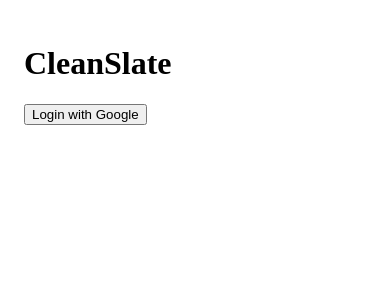
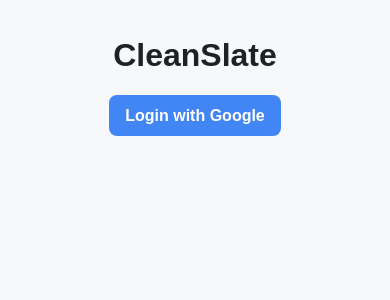
Before and after one commit to Capstone-III-CleanSlate/CleanSlate_frontend, a React (Vite) app in the folder CleanSlate_sidebar/: page / in a window 390 px wide. Shown: the top 300 px of the page. Built offline with nearby package versions, Linux system fonts and the light colour scheme; no server answers.

Commit message:
Add responsive scanning state

```diff
--- a/CleanSlate_sidebar/src/App.jsx
+++ b/CleanSlate_sidebar/src/App.jsx
@@ -1,8 +1,9 @@
 import { useEffect, useState } from "react"
+import ScanCard from "./components/ScanCard";
 
 
 const apiUrl = import.meta.env.VITE_API_URL;
-let loginUrl = `${apiUrl}/api/auth/google`;
+const loginUrl = `${apiUrl}/api/auth/google`;
 
 //navigates the browser to Google
 function handleClick() {
@@ -16,10 +17,23 @@ function App() {
   const [user, setUser] = useState(null);
   const [isCheckingAuth, setIsCheckingAuth] = useState(true);
 
-  function handleScan() {
-    console.log("Scan button clicked");
+
+  async function handleLogout() {
+    try {
+      const response = await fetch(`${apiUrl}/api/auth/logout`, {
+        method: "POST",
+        credentials: "include",
+      });
+
+      if (!response.ok) {
+        throw new Error("Logout failed")
+      }
+
+      setUser(null);
+    } catch (error) {
+      console.error("Could not log out:", error);
+    }
   }
-
   useEffect(() => {
     async function checkAuth() {
       try {
@@ -41,27 +55,45 @@ function App() {
     checkAuth();
   }, []);
 
+
   if (isCheckingAuth) {
     return <p>Checking connection...</p>
   }
-
   if (!user) {
     return (
-      <div style={{padding: "1rem", width: "200px"}}>
+      <div className="app-shell">
         <h1>CleanSlate</h1>
-        <button onClick={handleClick}>Login with Google</button>
+
+        <button
+          type="button"
+          className="login-btn"
+          onClick={handleClick}
+        >
+          Login with Google
+        </button>
       </div>
-    )
+    );
   }
+
   return (
-    <div style={{ padding: "1rem", width: "200px" }}>
+    <div className="app-shell">
       <h1 className="header">CleanSlate</h1>
 
-      <p>Connected as {user.email}</p>
+      <div className="account-bar">
+        <p className="account-status">
+          Signed in to {user.email}
+        </p>
 
-      <button className="scan-btn" onClick={handleScan}>
-        Scan my inbox
-      </button>
+        <button
+          type="button"
+          className="logout-btn"
+          onClick={handleLogout}
+        >
+          Log out
+        </button>
+      </div>
+
+      <ScanCard />
     </div>
   );
 }
--- /dev/null
+++ b/CleanSlate_sidebar/src/components/ScanCard.jsx
@@ -0,0 +1,53 @@
+import { useEffect, useState } from "react";
+
+
+function ScanCard() {
+    const [scanStatus, setScanStatus] = useState("idle")
+
+    function handleScan() {
+        setScanStatus("scanning");
+    }
+
+    useEffect(() => {
+        if (scanStatus !== "scanning") {
+            return;
+        }
+
+        const scanTimer = setTimeout(() => {
+            setScanStatus("completed");
+        }, 3000);
+
+        return () => clearTimeout(scanTimer);
+    }, [scanStatus]);
+
+    return (
+        <section
+            className={`scan-card ${scanStatus === "scanning" ? "scan-card--scanning" : ""
+                }`}
+        >
+            {scanStatus === "idle" && (
+                <button className="scan-btn" onClick={handleScan}>
+                    Scan my inbox
+                </button>
+            )}
+
+            {scanStatus === "scanning" && (
+                <div role="status" aria-live="polite">
+                    <p>Scanning emails...</p>
+                </div>
+            )}
+            {scanStatus === "completed" && (
+                <div role="status">
+                    <p className="scan-complete">Scan complete</p>
+                    <p>25 emails scanned</p>
+
+                    <button className="summary-btn">
+                        Show scan summary
+                    </button>
+                </div>
+            )}
+        </section>
+    );
+}
+
+export default ScanCard;
--- a/CleanSlate_sidebar/src/index.css
+++ b/CleanSlate_sidebar/src/index.css
@@ -0,0 +1,210 @@
+:root {
+    font-family: Arial, Helvetica, sans-serif;
+
+    --color-background: #f6f8fc;
+    --color-surface: #ffffff;
+
+    --color-primary: #4285f4;
+    --color-primary-hover: #3367d6;
+
+    --color-google-red: #ea4335;
+    --color-google-yellow: #fbbc04;
+    --color-google-green: #34a853;
+    --color-google-blue: #4285f4;
+
+    --color-text: #202124;
+    --color-muted: #5f6368;
+    --color-border: #dadce0;
+    --color-success: #188038;
+
+    color: var(--color-text);
+    background-color: var(--color-background);
+}
+
+* {
+    box-sizing: border-box;
+}
+
+html,
+body,
+#root {
+    width: 100%;
+    min-height: 100%;
+}
+
+body {
+    margin: 0;
+    background-color: var(--color-background);
+}
+
+/* Shared styling for the application's button classes */
+.login-btn,
+.logout-btn,
+.scan-btn,
+.summary-btn {
+    border: none;
+    border-radius: 8px;
+    padding: 0.7rem 1rem;
+
+    font: inherit;
+    font-weight: 600;
+
+    color: white;
+    background-color: var(--color-primary);
+    cursor: pointer;
+}
+
+.login-btn:hover,
+.logout-btn:hover,
+.scan-btn:hover,
+.summary-btn:hover {
+    background-color: var(--color-primary-hover);
+}
+
+.login-btn:focus-visible,
+.logout-btn:focus-visible,
+.scan-btn:focus-visible,
+.summary-btn:focus-visible {
+    outline: 3px solid #aecbfa;
+    outline-offset: 2px;
+}
+
+/* Main responsive side-panel container */
+.app-shell {
+    width: 100%;
+    max-width: 480px;
+    min-height: 100vh;
+
+    margin: 0 auto;
+    padding: clamp(0.75rem, 4vw, 1.5rem);
+
+    text-align: center;
+}
+
+.header {
+    margin: 0 0 0.25rem;
+
+    color: var(--color-primary);
+    font-size: clamp(1.4rem, 6vw, 1.8rem);
+}
+
+.account-status {
+    margin: 0 0 1.25rem;
+
+    color: var(--color-muted);
+    font-size: 0.85rem;
+
+    overflow-wrap: anywhere;
+}
+
+/*
+ * Defines the custom angle used by the rotating
+ * conic gradient.
+ */
+@property --glow-angle {
+    syntax: "<angle>";
+    initial-value: 0deg;
+    inherits: false;
+}
+
+.scan-card {
+    position: relative;
+    isolation: isolate;
+    z-index: 0;
+
+    display: grid;
+    place-items: center;
+
+    width: 100%;
+    min-height: 160px;
+    padding: clamp(1rem, 5vw, 1.5rem);
+
+    border: none;
+    border-radius: 12px;
+    background: transparent;
+    box-shadow: 0 4px 12px rgb(32 33 36 / 10%);
+
+    text-align: center;
+}
+
+/* Generated layers used for the card surface and border */
+.scan-card::before,
+.scan-card::after {
+    content: "";
+    position: absolute;
+
+    border-radius: inherit;
+    pointer-events: none;
+}
+
+/* This layer appears around the outside of the card */
+.scan-card::before {
+    inset: -2px;
+    z-index: -2;
+
+    background: var(--color-border);
+}
+
+/* This layer covers the center of the border gradient */
+.scan-card::after {
+    inset: 0;
+    z-index: -1;
+
+    background-color: var(--color-surface);
+}
+
+/* Makes each current card state fill the available width */
+.scan-card > * {
+    width: 100%;
+}
+
+/* Activates only while scanStatus is "scanning" */
+.scan-card--scanning::before {
+    background: conic-gradient(
+        from var(--glow-angle),
+        var(--color-google-blue),
+        var(--color-google-red),
+        var(--color-google-yellow),
+        var(--color-google-green),
+        var(--color-google-blue)
+    );
+
+    filter: drop-shadow(0 0 8px rgb(66 133 244 / 45%));
+    animation: rotate-glow 2.5s linear infinite;
+}
+
+@keyframes rotate-glow {
+    to {
+        --glow-angle: 360deg;
+    }
+}
+
+.scan-card p {
+    margin-top: 0;
+}
+
+.scan-btn,
+.summary-btn {
+    width: 100%;
+}
+
+.scan-complete {
+    color: var(--color-success);
+    font-weight: 700;
+}
+
+/* Keeps the colorful border but stops motion when requested */
+@media (prefers-reduced-motion: reduce) {
+    .scan-card--scanning::before {
+        animation: none;
+        filter: none;
+
+        background: conic-gradient(
+            var(--color-google-blue),
+            var(--color-google-red),
+            var(--color-google-yellow),
+            var(--color-google-green),
+            var(--color-google-blue)
+        );
+    }
+}
--- a/CleanSlate_sidebar/src/main.jsx
+++ b/CleanSlate_sidebar/src/main.jsx
@@ -1,6 +1,7 @@
- import React from 'react'
+import React from 'react'
 import ReactDOM from 'react-dom/client'
 import App from './App.jsx'
+import "./index.css";
 
 ReactDOM.createRoot(document.getElementById('root')).render(
   <React.StrictMode>
```
